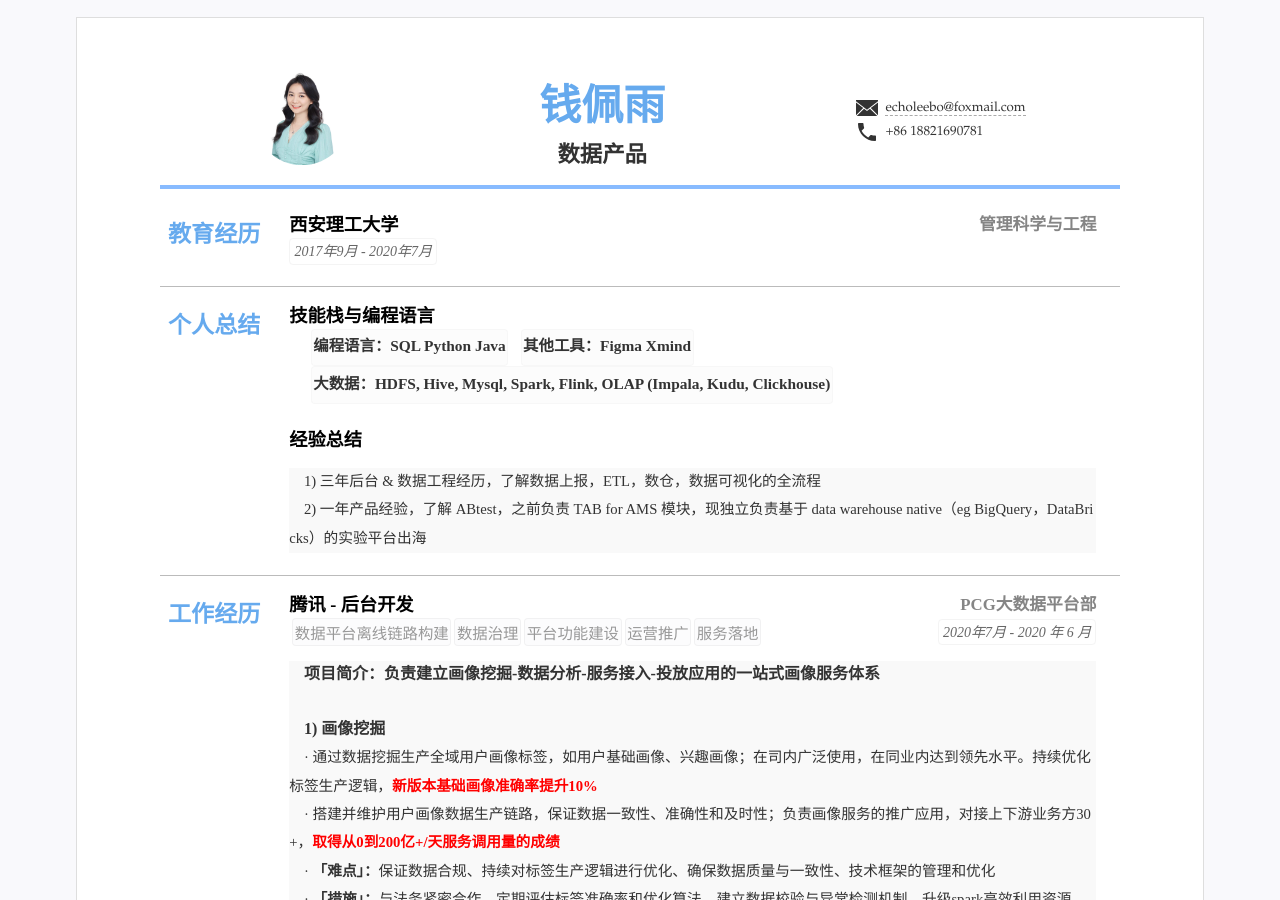
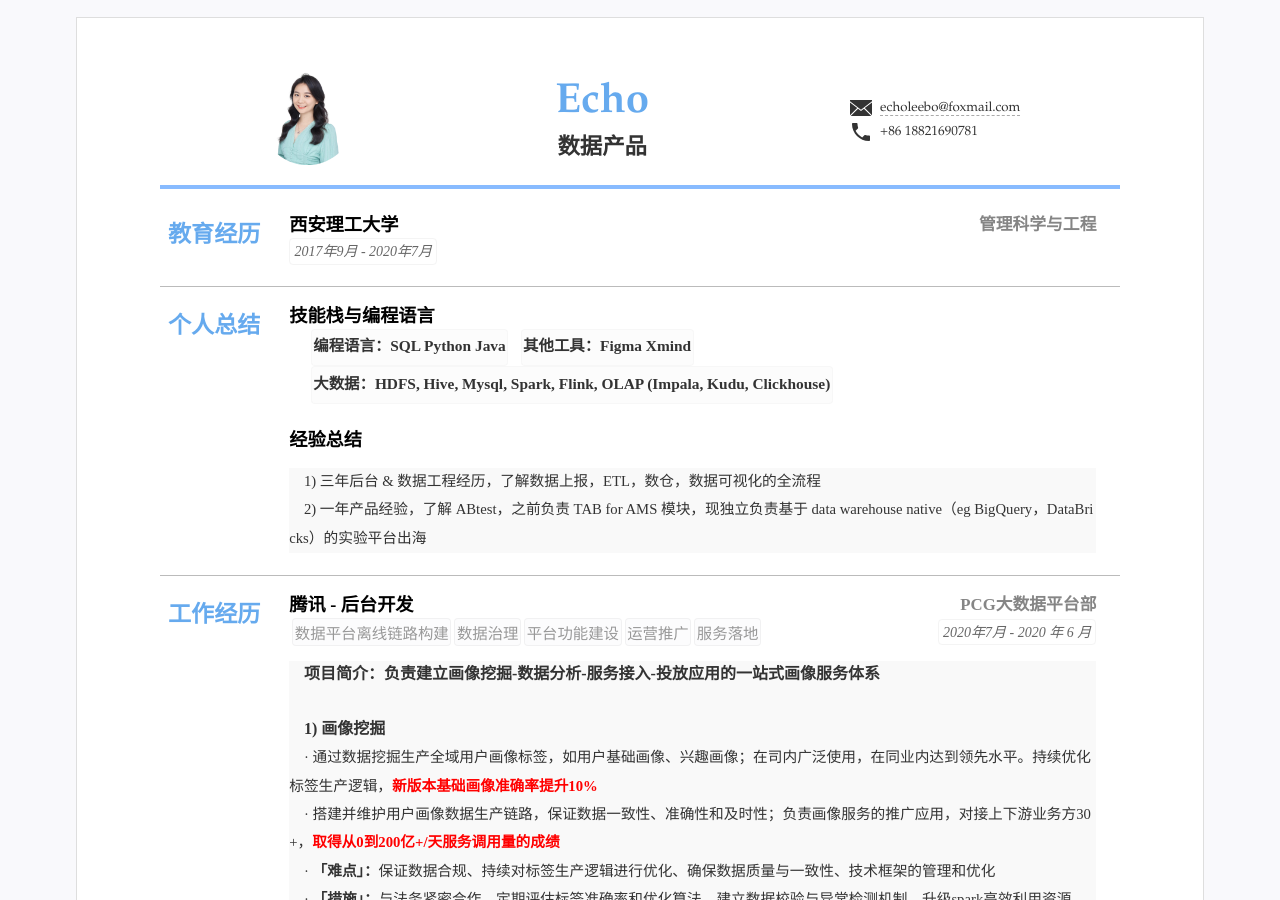
Before and after one commit to kuailexiaoshenxian/cn-wx-cv, a Jekyll site: the page built from index.html, in a window 1280 px wide and 900 px high. Built offline with Jekyll 4.4.1, drawn with Linux system fonts in a browser that asks for light colours.

Commit message:
Update resume.yml

```diff
--- a/_data/resume.yml
+++ b/_data/resume.yml
@@ -3,7 +3,7 @@
 
 title: "钱佩雨简历"
 lang: "zh" #语言设置 zh表示中文 en 表示英语
-name: 钱佩雨
+name: Echo
 jobtitle: "数据产品" #可空不显示
 photo: "assets/img/WechatIMG29.jpeg" #照片可空，不显示
 
```
